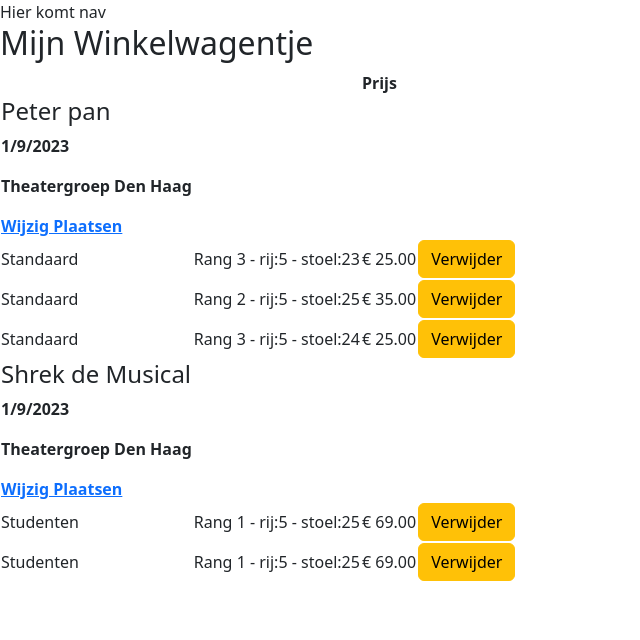
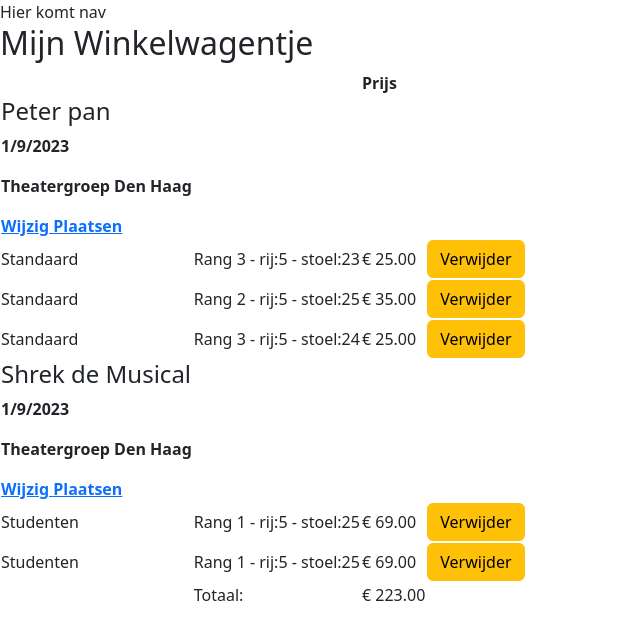
Before and after one commit to Quinten36/TheaterLaakFrontend, a React (Create React App) app: page /winkelwagen in a window 1280 px wide. Shown: the top 640 px of the page, without its empty margins (0-640 px from the left). Built offline with nearby package versions, Linux system fonts and the light colour scheme.

Commit message:
add totalsrow

```diff
--- a/src/ShoppingCart/Table.jsx
+++ b/src/ShoppingCart/Table.jsx
@@ -1,5 +1,6 @@
 import ShowRow from "./ShowRow";
 import TicketRow from "./TicketRow";
+import TotalsRow from "./TotalsRow";
 
 export default function Table({tickets}) {
     const rows = [];
@@ -21,6 +22,11 @@ export default function Table({tickets}) {
         lastShow = ticket.show.name;
     });
 
+    rows.push(
+        <TotalsRow
+            tickets={tickets}
+            key={"total"}/>
+    );
     return (
         <table>
             <thead>
--- /dev/null
+++ b/src/ShoppingCart/TotalsRow.jsx
@@ -0,0 +1,13 @@
+export default function TotalsRow({tickets}) {
+    let total = 0.00;
+    tickets.forEach(ticket => {
+        total += parseFloat(ticket.price);
+    });
+    return (
+        <tr>
+            <td colSpan="1"></td>
+            <td>Totaal: </td>
+            <td>€ {total.toFixed(2)}</td>
+        </tr>
+    )
+}
```
